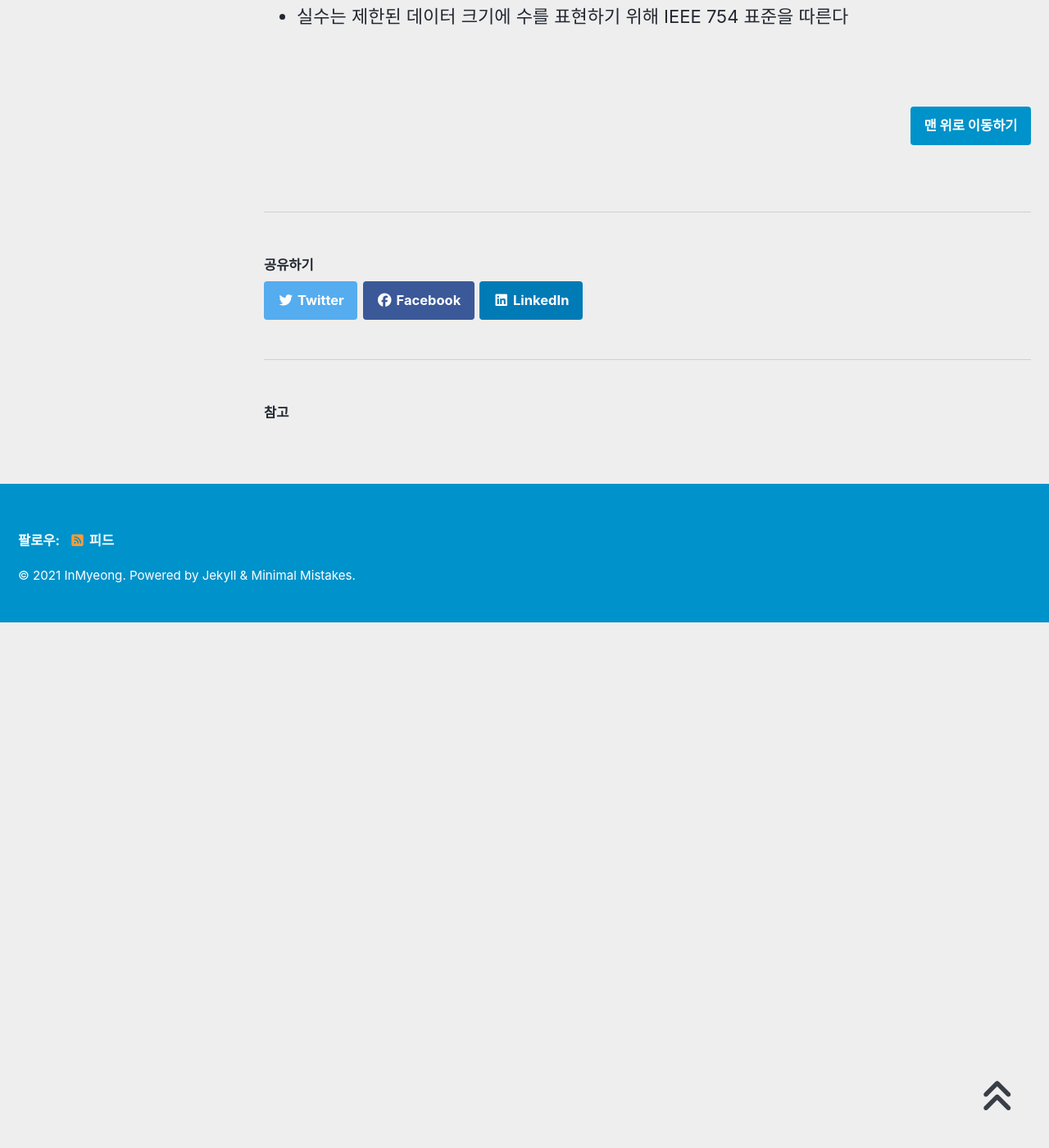
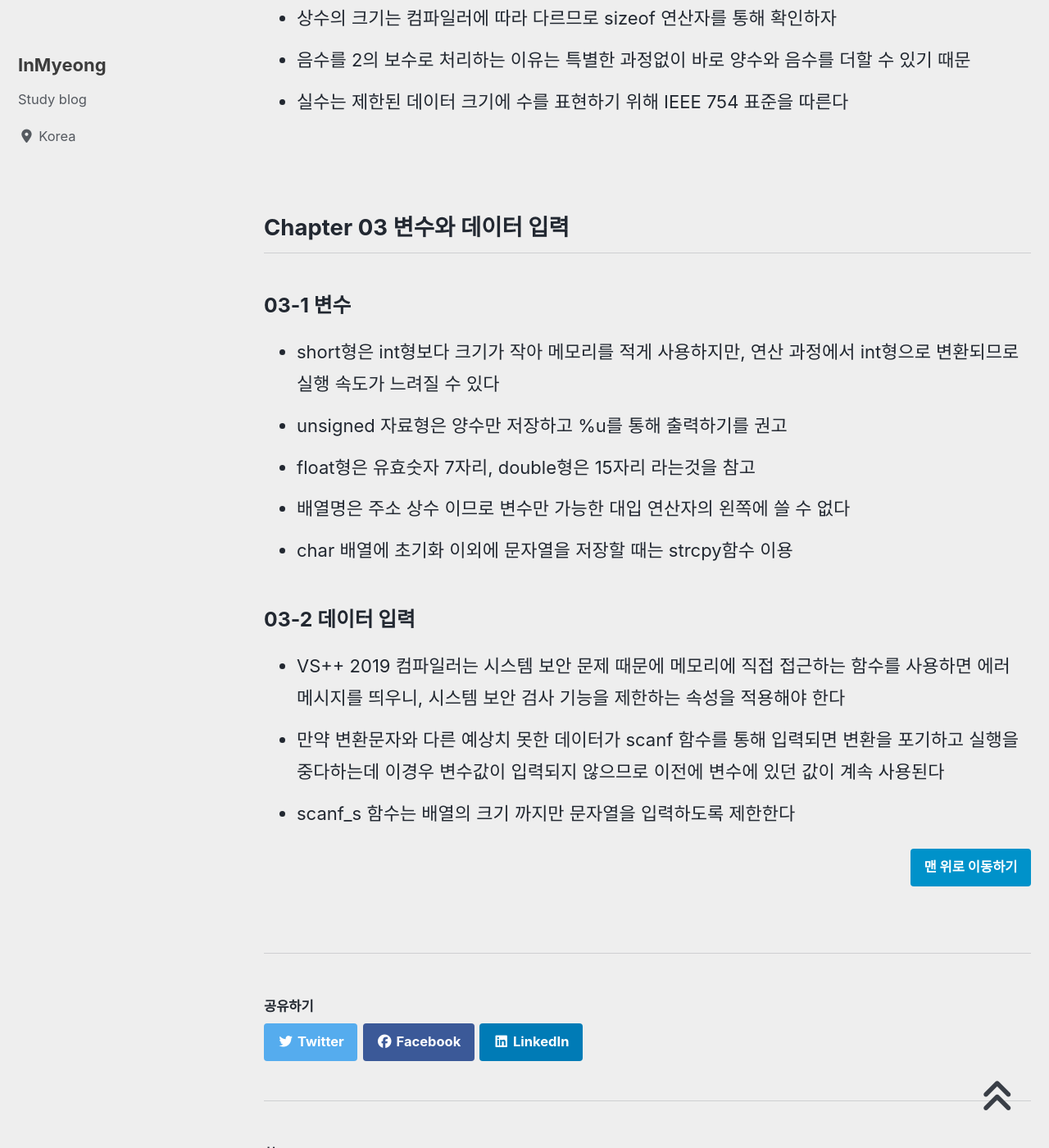
Before and after one commit to devMyeong/devMyeong.github.io, a Jekyll site: the page built from _posts/c/2021-06-28-c.md, in a window 1280 px wide and 1400 px high, scrolled down 1810 px. Shown: the whole window at 82% size. Built offline with Jekyll 4.4.1, drawn with Linux system fonts in a browser that asks for light colours; cached includes are drawn as plain includes; nearby versions of some CDN libraries; some web fonts are replaced; before the commit the page ends 2569 px from its top, so only the background shows below that; some of the changed text lies outside the part shown.

Commit message:
chapter 3 update

```diff
--- a/_posts/c/2021-06-28-c.md
+++ b/_posts/c/2021-06-28-c.md
@@ -43,4 +43,22 @@ last_modified_at: 2021-07-03
 
 <br>
 
+## Chapter 03 변수와 데이터 입력
+
+### 03-1 변수
+- short형은 int형보다 크기가 작아 메모리를 적게 사용하지만, 연산 과정에서 int형으로
+변환되므로 실행 속도가 느려질 수 있다
+- unsigned 자료형은 양수만 저장하고 %u를 통해 출력하기를 권고
+- float형은 유효숫자 7자리, double형은 15자리 라는것을 참고
+- 배열명은 주소 상수 이므로 변수만 가능한 대입 연산자의 왼쪽에 쓸 수 없다
+- char 배열에 초기화 이외에 문자열을 저장할 때는 strcpy함수 이용
+
+### 03-2 데이터 입력
+- VS++ 2019 컴파일러는 시스템 보안 문제 때문에 메모리에 직접 접근하는 함수를 사용하면
+에러 메시지를 띄우니, 시스템 보안 검사 기능을 제한하는 속성을 적용해야 한다
+- 만약 변환문자와 다른 예상치 못한 데이터가 scanf 함수를 통해 입력되면 변환을
+포기하고 실행을 중다하는데 이경우 변수값이 입력되지 않으므로 이전에 변수에 있던 값이
+계속 사용된다
+- scanf_s 함수는 배열의 크기 까지만 문자열을 입력하도록 제한한다
+
 [맨 위로 이동하기](#){: .btn .btn--primary }{: .align-right}
```
